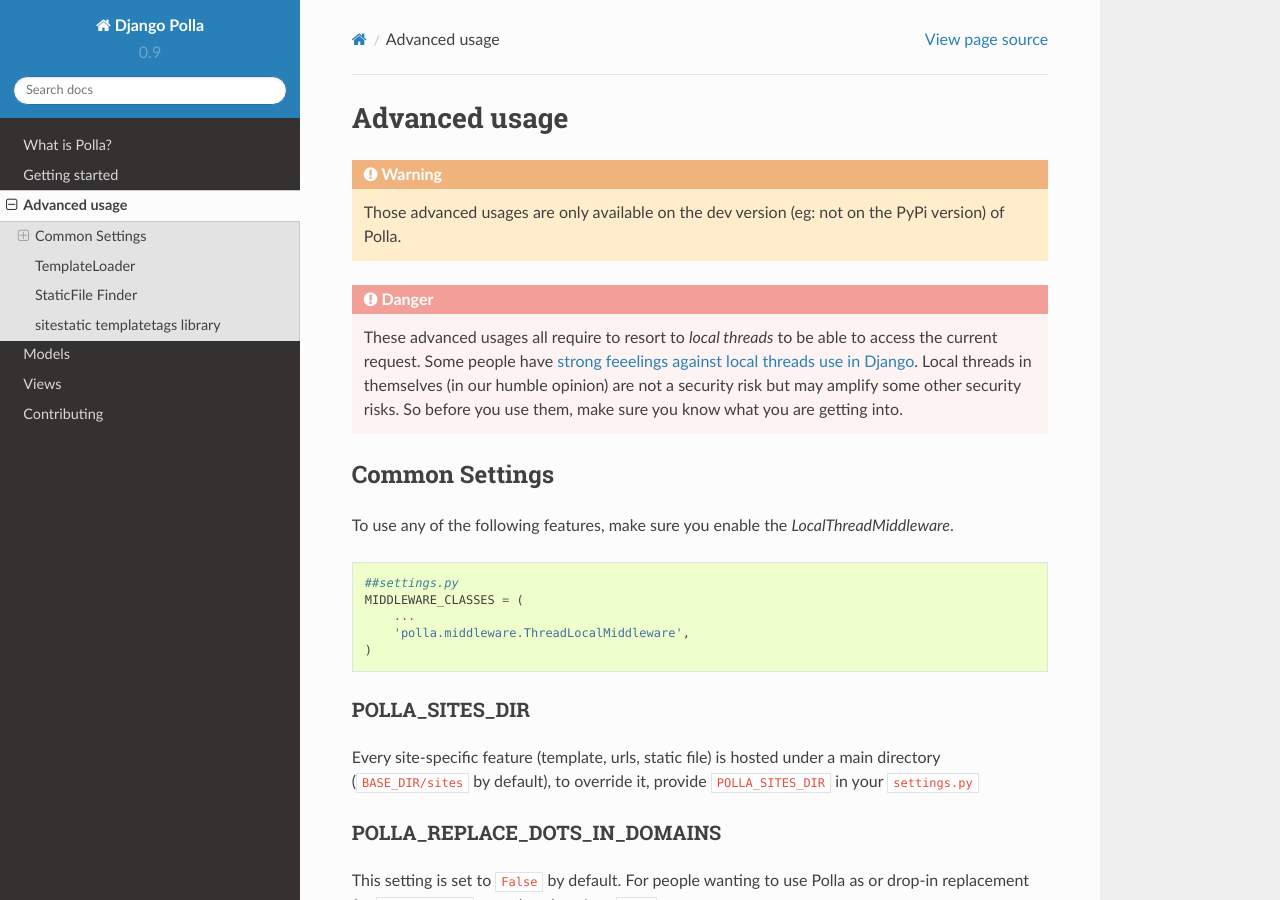
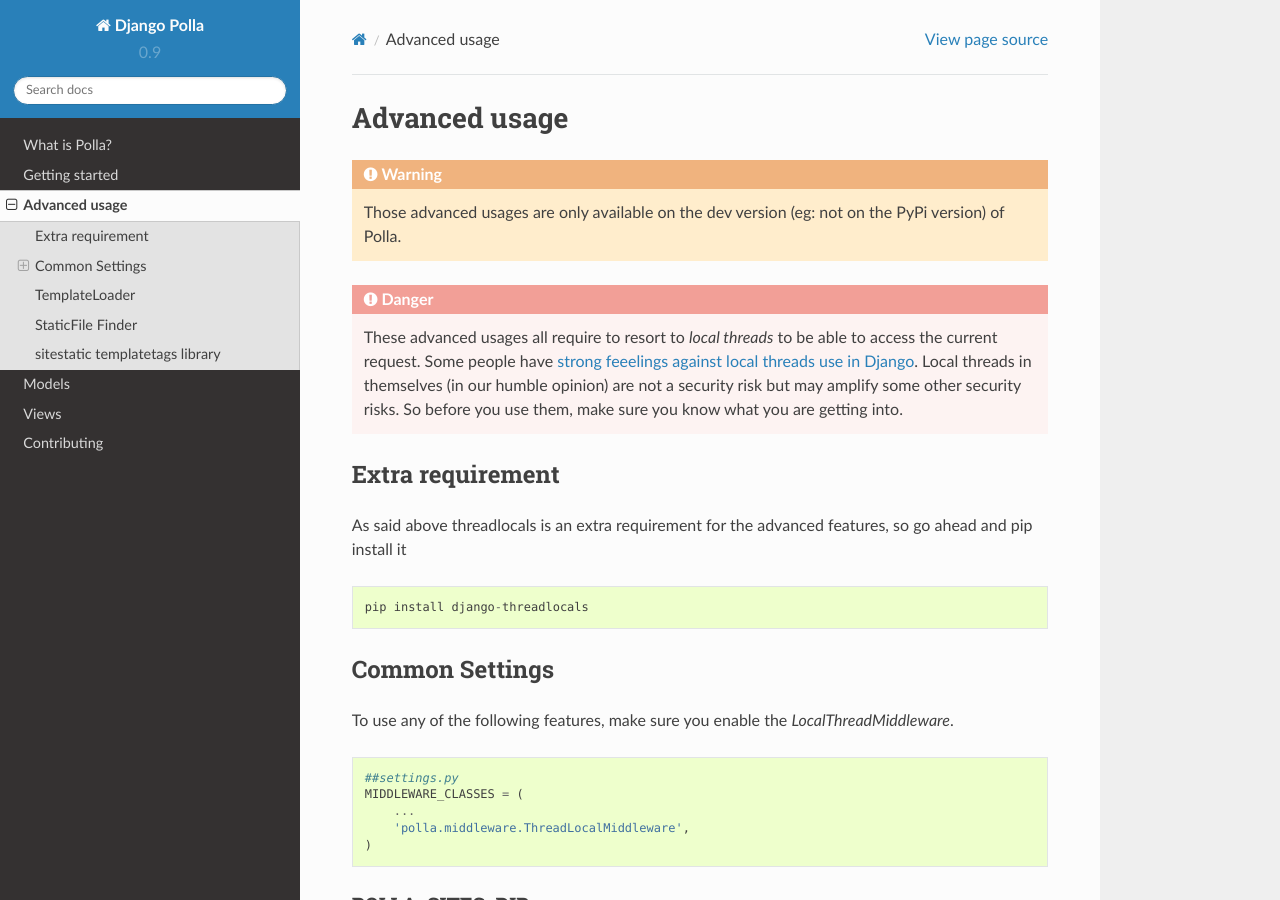
Before and after one commit to st8st8/airavata, a Sphinx documentation site: the page built from docs/advanced.rst, in a window 1280 px wide and 900 px high. Built offline with Sphinx 7.4.7 and the Read the Docs theme 2.0.0, drawn with Linux system fonts in a browser that asks for light colours.

Commit message:
added missing requirement to the docs

```diff
--- a/docs/advanced.rst
+++ b/docs/advanced.rst
@@ -6,6 +6,13 @@
 
 .. danger::
     These advanced usages all require to resort to *local threads* to be able to access the current request. Some people have `strong feeelings against local threads use in Django <https://groups.google.com/forum/?fromgroups=#!topic/django-users/5681nX0YPgQ>`_. Local threads in themselves (in our humble opinion) are not a security risk but may amplify some other security risks. So before you use them, make sure you know what you are getting into.
+
+Extra requirement
+-----------------
+
+As said above threadlocals is an extra requirement for the advanced features, so go ahead and pip install it
+::
+    pip install django-threadlocals
 
 Common Settings
 ---------------
@@ -17,7 +24,6 @@
         ...
         'polla.middleware.ThreadLocalMiddleware',
     )
-
 
 
 POLLA_SITES_DIR
```
